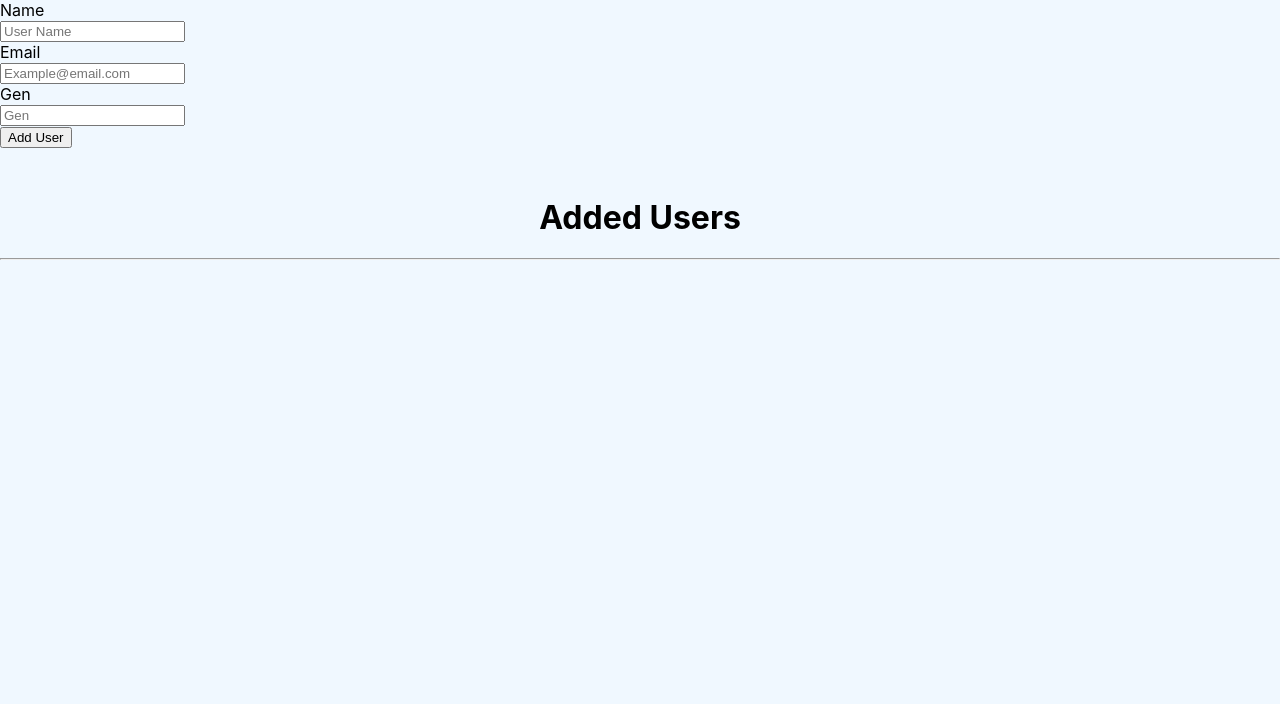
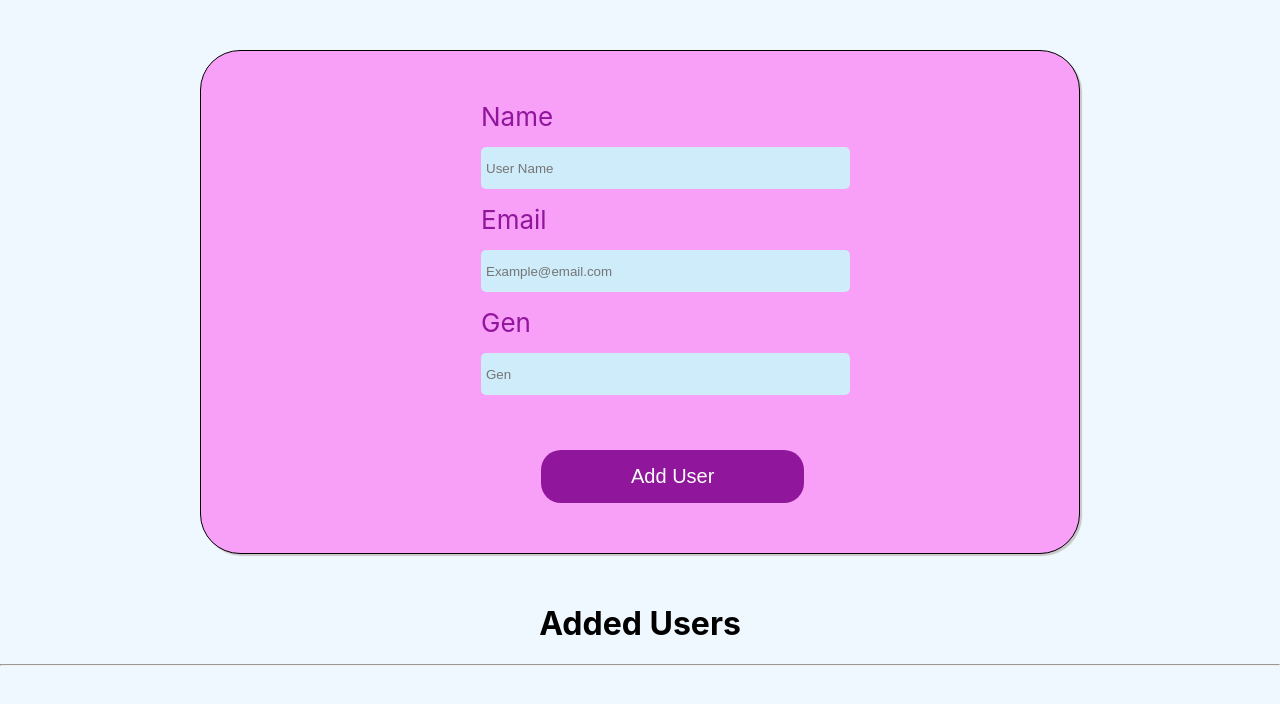
Before and after one commit to BillZak/react-users-create-retrieve-project, a React (Create React App) app: page / in a window 1280 px wide. Shown: the top 704 px of the page. Built offline with nearby package versions, Linux system fonts and the light colour scheme.

Commit message:
add form

```diff
--- a/src/Components/UserForm.jsx
+++ b/src/Components/UserForm.jsx
@@ -1,4 +1,5 @@
 import React, { Component } from 'react';
+import '../Form.css'
 
 class UserForm extends Component {
     constructor(props){
@@ -13,7 +14,7 @@ class UserForm extends Component {
 
     handleChange = (e)=>{
         this.setState({ [e.target.name] : e.target.value})
-    }
+    };
 
     handleSubmit = (e)=>{
         e.preventDefault()
@@ -33,7 +34,7 @@ class UserForm extends Component {
 
     render() {
         return (
-            <form onSubmit={this.handleSubmit}>
+            <form onSubmit={this.handleSubmit} className='form'>
                <div className="name">
                   <label htmlFor="name">Name</label><br/>
                   <input type="text" name="name" value={this.state.name}
```
